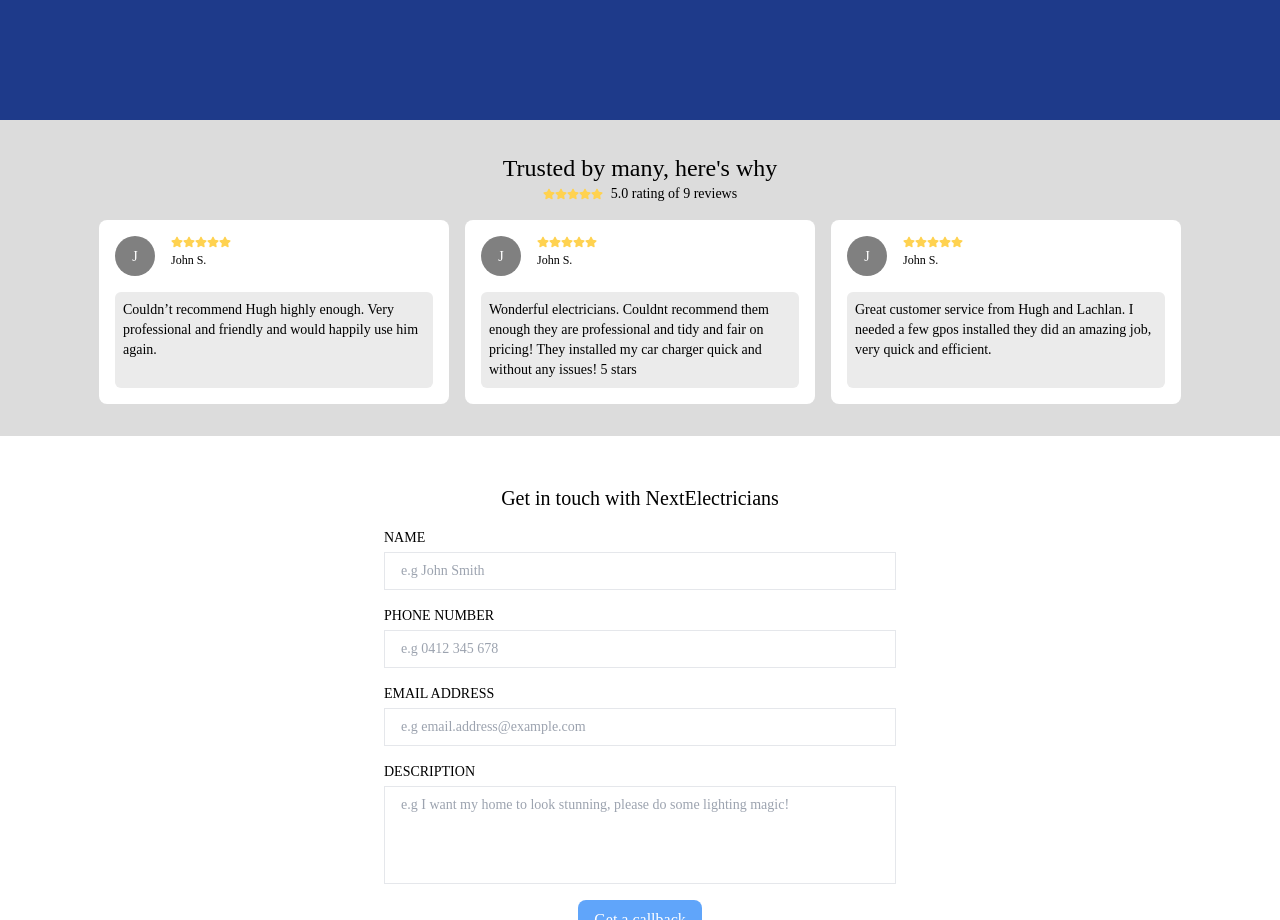
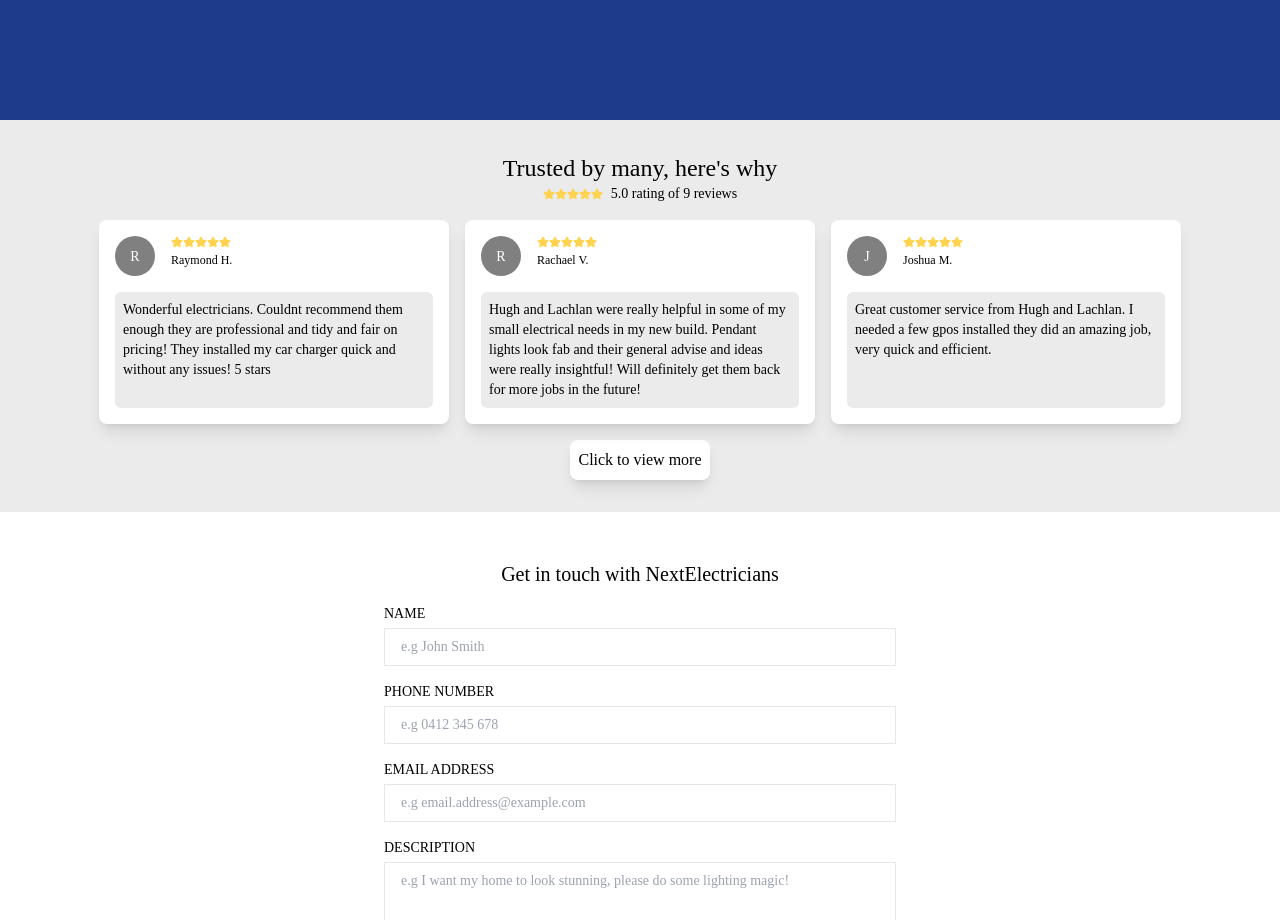
Before and after one commit to Wazmond/next-electricians, a Next.js app: page / in a window 1280 px wide. Shown: the part 1480-2400 px from the top of the page. Built offline with nearby package versions, Linux system fonts and the light colour scheme; a web font is replaced by a local one.

Commit message:
Content change, styling changes (shadow and bg color), and added a view more button that redirs to google page. ideally would like a review section redir though....

```diff
--- a/src/app/(frontend)/pages/home/testimonials/index.tsx
+++ b/src/app/(frontend)/pages/home/testimonials/index.tsx
@@ -1,11 +1,12 @@
 import ReviewCard from './reviewCard'
 import Stars from '@/components/utils/stars'
+import Link from 'next/link'
 import React from 'react'
 
 const Testimonials = () => {
   return (
     <div
-      className={`flex flex-col justify-center items-center font-robotoSerif py-8 bg-mono-300 w-full gap-4`}
+      className={`flex flex-col justify-center items-center font-robotoSerif py-8 bg-mono-200 w-full gap-4`}
     >
       <div>
         <h1>{`Trusted by many, here's why`}</h1>
@@ -15,24 +16,32 @@ const Testimonials = () => {
         </div>
       </div>
 
-      <div className="relative w-screen overflow-hidden flex px-8 md:px-2 flex-row flex-wrap gap-4 justify-center items-stretch">
+      <div className="relative w-screen flex px-8 md:px-2 flex-row flex-wrap gap-4 justify-center items-stretch">
         <ReviewCard
-          name="John S."
-          review="Couldn’t recommend Hugh highly enough. Very professional and friendly and would happily use him again."
+          name="Raymond H."
+          review="Wonderful electricians. Couldnt recommend them enough they are professional and tidy and fair on pricing! They installed my car charger quick and without any issues! 5 stars"
           profile={undefined}
         />
         <ReviewCard
-          name="John S."
-          review="Wonderful electricians. Couldnt recommend them enough they are professional and tidy and fair on pricing! They installed my car charger quick and without any issues! 5 stars"
+          name="Rachael V."
+          review="Hugh and Lachlan were really helpful in some of my small electrical needs in my new build. Pendant lights look fab and their general advise and ideas were really insightful! Will definitely get them back for more jobs in the future!"
           profile={undefined}
           className="scroll-snap-center"
         />
         <ReviewCard
-          name="John S."
+          name="Joshua M."
           review="Great customer service from Hugh and Lachlan. I needed a few gpos installed they did an amazing job, very quick and efficient."
           profile={undefined}
         />
       </div>
+
+      <Link
+        href="https://g.co/kgs/DXmE18Y"
+        target="_blank"
+        className="bg-white hover:bg-mono-300 transition-colors duration-100 ease-in-out p-2 rounded-lg shadow-lg"
+      >
+        Click to view more
+      </Link>
     </div>
   )
 }
--- a/src/app/(frontend)/pages/home/testimonials/reviewCard.tsx
+++ b/src/app/(frontend)/pages/home/testimonials/reviewCard.tsx
@@ -12,7 +12,7 @@ interface Props {
 const ReviewCard = (props: Props) => {
   return (
     <div
-      className={`w-auto md:w-[350px] flex flex-col rounded-lg p-4 gap-4 bg-white ${props.className}`}
+      className={`w-auto md:w-[350px] flex flex-col rounded-lg p-4 gap-4 bg-white shadow-lg ${props.className}`}
     >
       <div className={`flex flex-row gap-4`}>
         {props.profile ? (
```
